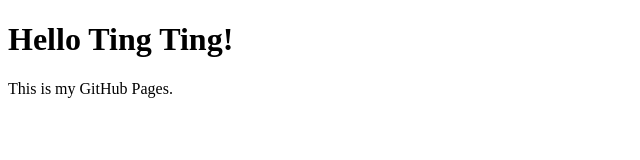
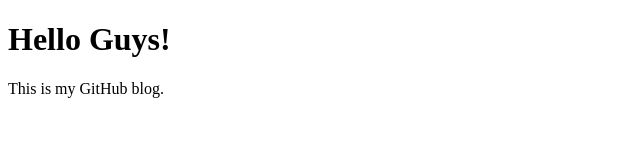
Before and after one commit to okdyhaltk/okdyhaltk.github.io, a plain HTML site: page index.html in a window 1280 px wide. Shown: the whole page, without its empty margins (0-640 px from the left). Drawn offline with Linux system fonts and the light colour scheme.

Commit message:
Update index.html

```diff
--- a/index.html
+++ b/index.html
@@ -3,7 +3,7 @@
 	<head>
 	</head>
 		<body>
-			<h1>Hello Ting Ting!</h1>
-			<p>This is my GitHub Pages.</p>
+			<h1>Hello Guys!</h1>
+			<p>This is my GitHub blog.</p>
 		</body>
 </html>
```
